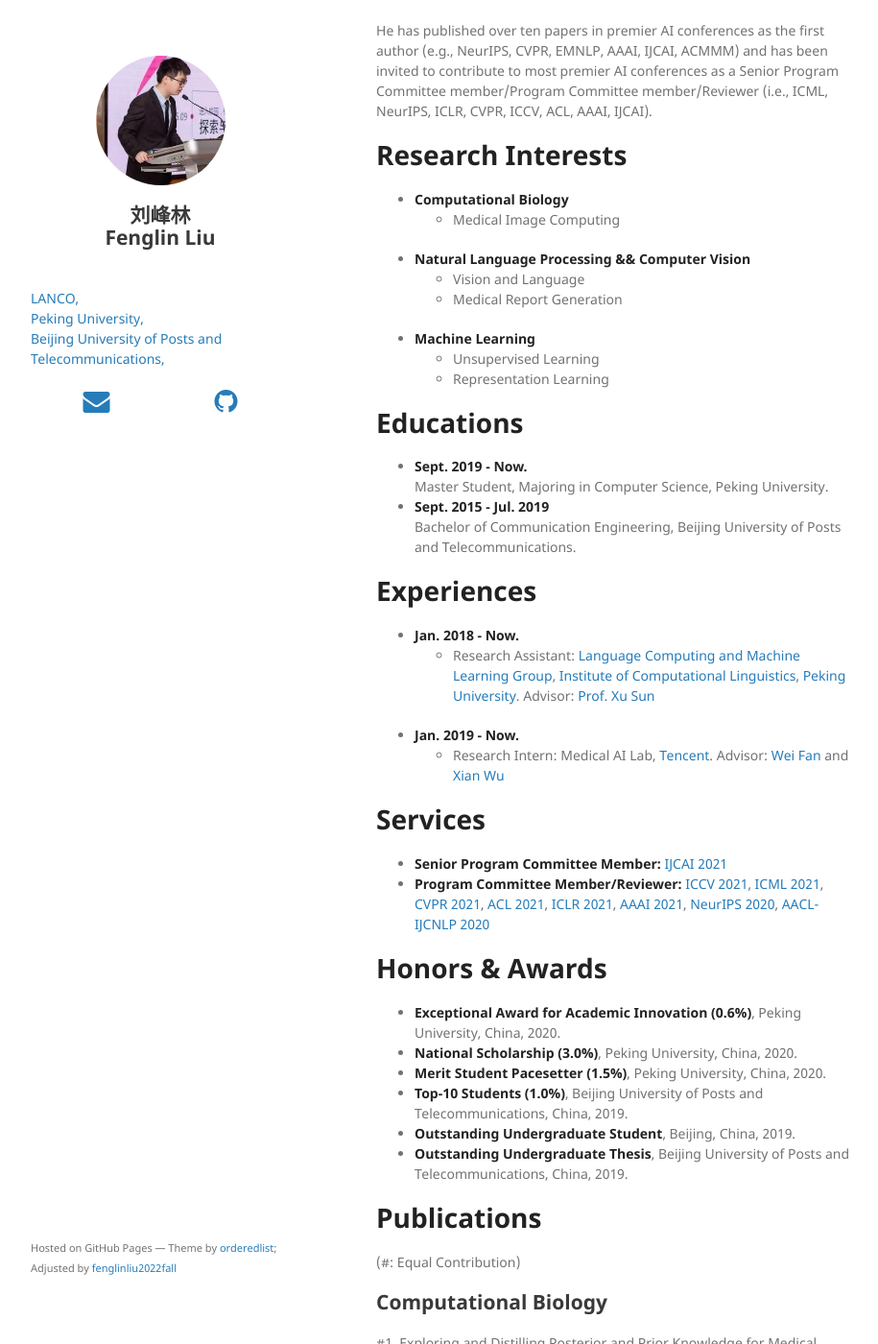
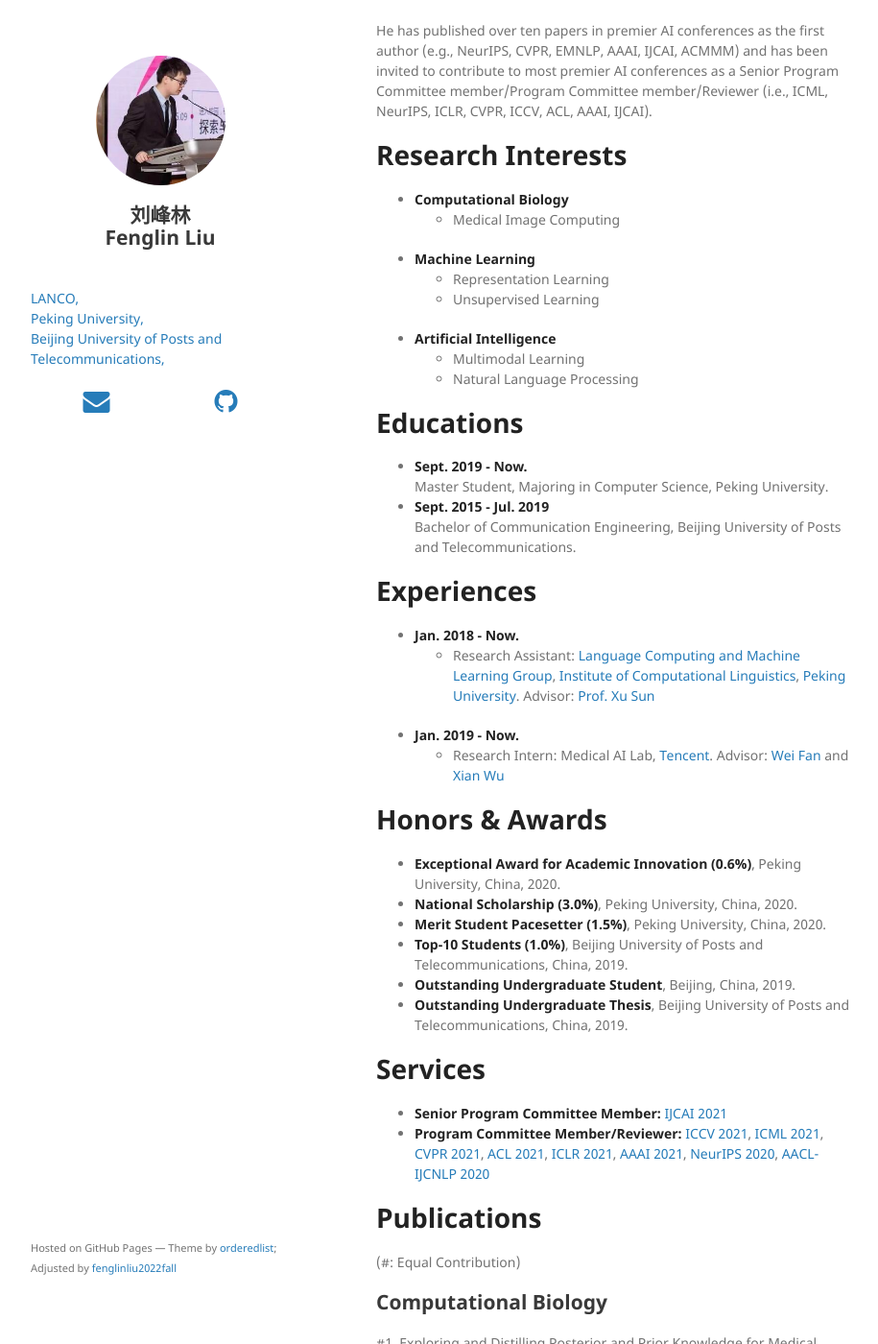
Before and after one commit to fenglinliu2022fall/fenglinliu2022fall.github.io, a Jekyll site: the page built from index.md, in a window 1280 px wide and 1400 px high, scrolled down 213 px. Shown: the whole window at 96% size, without its empty margins (178-1093 px from the left). Built offline with Jekyll 4.4.1, drawn with Linux system fonts in a browser that asks for light colours; nearby versions of some CDN libraries; our own code applies the rules of GitHub Pages for plain Markdown files; some of the changed text lies outside the part shown.

Commit message:
Update index.md

```diff
--- a/index.md
+++ b/index.md
@@ -1,5 +1,5 @@
 # Biography
-Fenglin Liu is a Master student at Peking University. His research interests include Natural Language Processing and Deep Learning. Currently, he works on: 1) Multi-Modal (especially visual) Natural Language Generation; 2) Representation Learning for Multi-Modal (especially visual) NLP; 3) Unsupervised Learning for NLP.
+Fenglin Liu is a Master student at Peking University. His research interests include Computational Biology, Machine Learning and Artificial Intelligence. Currently, he works on: 1) Medical Image Computing; 2) Representation/Unsupervised Learning for Multi-Modal (especially visual) NLP; 3) Natural Language Processing and Generation.
 
 He has published over ten papers in premier AI conferences as the first author (e.g., NeurIPS, CVPR, EMNLP, AAAI, IJCAI, ACMMM) and has been invited to contribute to most premier AI conferences as a Senior Program Committee member/Program Committee member/Reviewer (i.e., ICML, NeurIPS, ICLR, CVPR, ICCV, ACL, AAAI, IJCAI).
 
@@ -7,32 +7,26 @@ He has published over ten papers in premier AI conferences as the first author (
 * **Computational Biology**
   * Medical Image Computing
 
-* **Natural Language Processing && Computer Vision**
-  * Vision and Language
-  * Medical Report Generation
+* **Machine Learning**
+  * Representation Learning
+  * Unsupervised Learning
 
-* **Machine Learning**
-  * Unsupervised Learning
-  * Representation Learning
+* **Artificial Intelligence**
+  * Multimodal Learning
+  * Natural Language Processing
 
 # Educations
-
 - **Sept. 2019 - Now.**
   Master Student, Majoring in Computer Science, Peking University.
 - **Sept. 2015 - Jul. 2019**
   Bachelor of Communication Engineering, Beijing University of Posts and Telecommunications.
 
 # Experiences
-
 * **Jan. 2018 - Now.**
   * Research Assistant: [Language Computing and Machine Learning Group](http://lanco.pku.edu.cn/), [Institute of Computational Linguistics](http://icl.pku.edu.cn/), [Peking University](http://www.pku.edu.cn/). Advisor: [Prof. Xu Sun](http://xusun.org/)
 
 * **Jan. 2019 - Now.**
   * Research Intern: Medical AI Lab, [Tencent](https://www.tencent.com/). Advisor: [Wei Fan](https://scholar.google.com/citations?user=QvAC0OEAAAAJ) and [Xian Wu](https://scholar.google.com/citations?user=lslB5jkAAAAJ)
-
-# Services
-* **Senior Program Committee Member:** [IJCAI 2021](https://ijcai-21.org/)
-* **Program Committee Member/Reviewer:** [ICCV 2021](http://iccv2021.thecvf.com/), [ICML 2021](https://icml.cc/Conferences/2021), [CVPR 2021](http://cvpr2021.thecvf.com/), [ACL 2021](https://2021.aclweb.org/), [ICLR 2021](https://iclr.cc/Conferences/2021/), [AAAI 2021](https://aaai.org/Conferences/AAAI-21/), [NeurIPS 2020](https://nips.cc/Conferences/2020), [AACL-IJCNLP 2020](http://aacl2020.org)
 
 # Honors & Awards
 * **Exceptional Award for Academic Innovation (0.6%)**, Peking University, China, 2020.
```
Also changed, not shown: other parts of index.md (+4 -0 lines).
